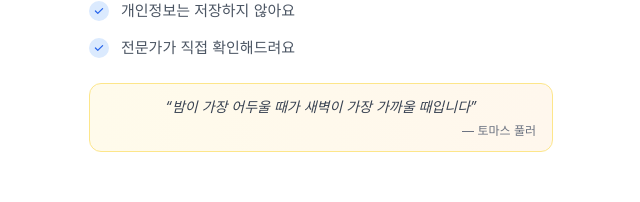
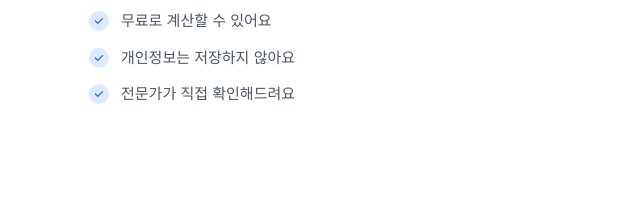
Before and after one commit to hamshmas/hamshams1, a Next.js app: page / in a window 1280 px wide. Shown: the part 310-512 px from the top of the page, without its empty margins (319-959 px from the left). Built offline with nearby package versions, Linux system fonts and the light colour scheme; no server answers.

Commit message:
웰컴 화면 명언 섹션 삭제
Co-Authored-By: Claude <noreply@anthropic.com>

```diff
--- a/app/page.tsx
+++ b/app/page.tsx
@@ -6,7 +6,7 @@
 
 "use client";
 
-import { useState, useEffect, useRef, useMemo } from "react";
+import { useState, useEffect, useRef } from "react";
 import type { FormData, CalculationResult, CourtCode } from "@/app/types";
 import { AssetIntegratedForm } from "@/app/components/asset/AssetIntegratedForm";
 import { InputStep } from "@/app/components/steps";
@@ -35,15 +35,6 @@ const UPDATE_HISTORY = [
   { date: "2025.01.01", content: "소액 입력 시 단위 확인 기능 추가" },
 ];
 
-// 채무자에게 희망과 격려를 주는 명언 리스트
-const MOTIVATIONAL_QUOTES = [
-  { text: "이 또한 지나갑니다", author: "페르시아 속담" },
-  { text: "밤이 가장 어두울 때가 새벽이 가장 가까울 때입니다", author: "토마스 풀러" },
-  { text: "인생에서 가장 큰 영광은 넘어지지 않는 것이 아니라 넘어질 때마다 일어서는 것입니다", author: "공자" },
-  { text: "가난은 부끄러운 것이 아닙니다. 가난을 부끄러워하는 것이 부끄러운 것입니다", author: "벤자민 프랭클린" },
-  { text: "역경은 진리로 향하는 첫 번째 길입니다", author: "바이런" },
-];
-
 export default function Home() {
   const [currentStep, setCurrentStep] = useState(0); // 0: 웰컴, 1: 주소, 2~6: 입력 단계
   const [isLoading, setIsLoading] = useState(false);
@@ -63,12 +54,6 @@ export default function Home() {
   const [displayDailyMaxRate, setDisplayDailyMaxRate] = useState(0); // 화면에 표시되는 탕감율 (애니메이션)
   const hasAnimatedRef = useRef(false); // 애니메이션 완료 여부
   const [showUpdateHistory, setShowUpdateHistory] = useState(false); // 업데이트 이력 모달
-
-  // 랜덤 명언 선택 (컴포넌트 마운트 시 한 번만)
-  const randomQuote = useMemo(() => {
-    const randomIndex = Math.floor(Math.random() * MOTIVATIONAL_QUOTES.length);
-    return MOTIVATIONAL_QUOTES[randomIndex];
-  }, []);
 
   // 사용자 수 조회 및 애니메이션
   useEffect(() => {
@@ -297,17 +282,6 @@ export default function Home() {
                   </div>
                 </div>
 
-                {/* 격려 명언 */}
-                <div className="mt-6 px-4 py-3 bg-gradient-to-r from-amber-50 to-orange-50 border border-amber-200 rounded-xl">
-                  <p className="text-gray-700 text-sm italic leading-relaxed text-center">
-                    &ldquo;{randomQuote.text}&rdquo;
-                  </p>
-                  {randomQuote.author && (
-                    <p className="text-xs text-gray-500 mt-1 text-right">
-                      — {randomQuote.author}
-                    </p>
-                  )}
-                </div>
               </div>
 
               {/* 하단 통계 영역 */}
```
